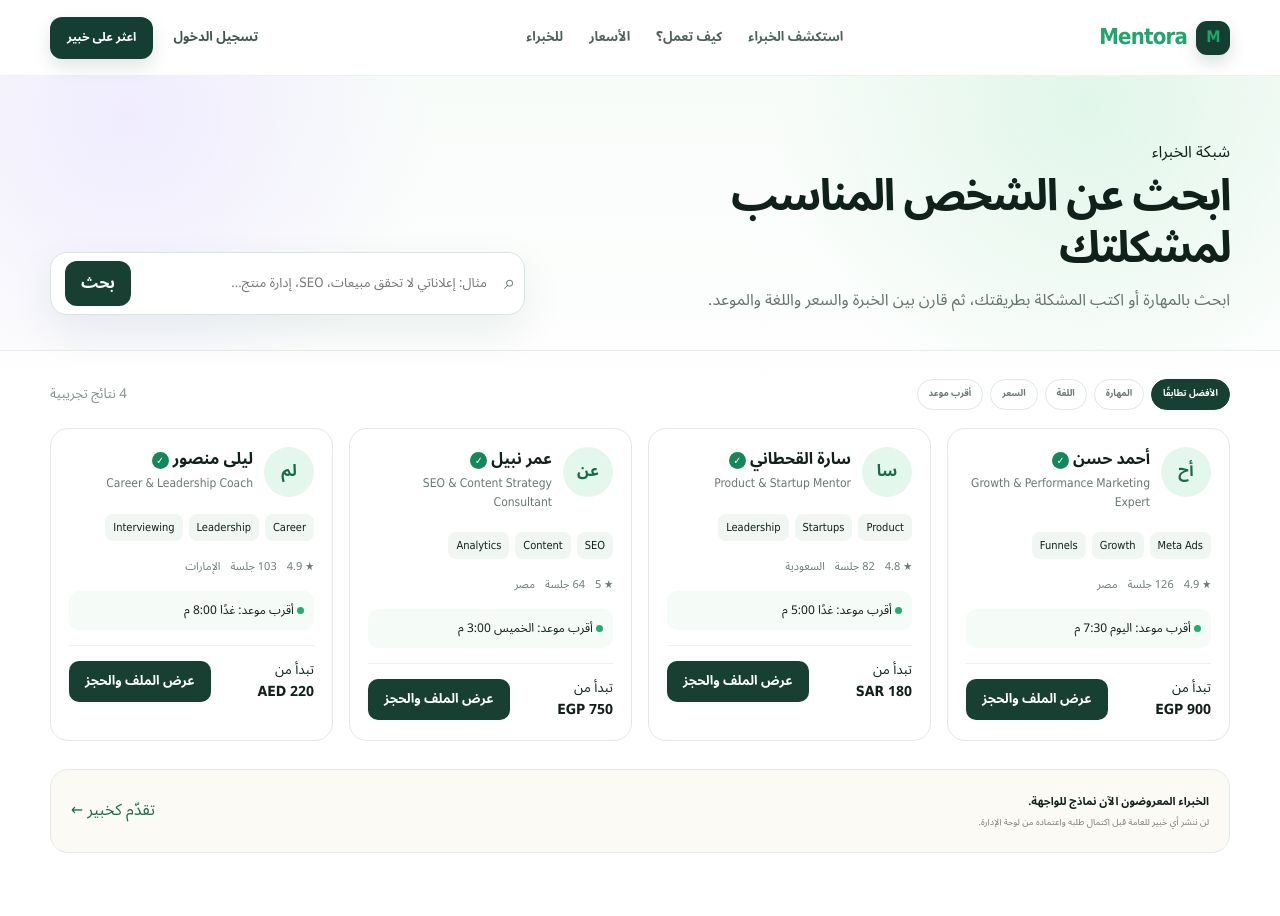
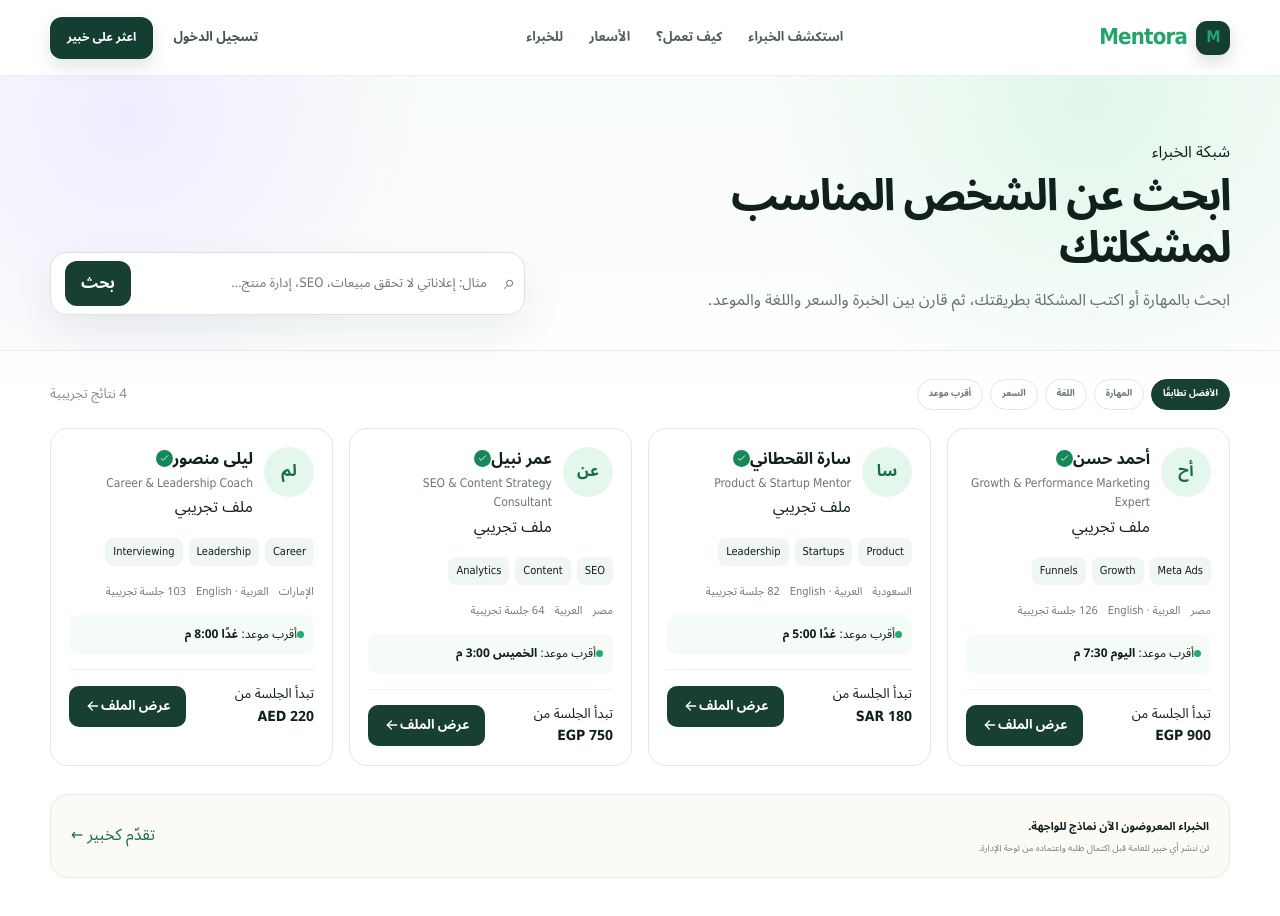
Before and after one commit to AhmedZakaria14/mentora, a Next.js app: page /explore in a window 1280 px wide. Shown: the top 916 px of the page. Built offline with nearby package versions, Linux system fonts and the light colour scheme.

Commit message:
Upgrade expert discovery cards

```diff
--- a/src/components/MentorCard.tsx
+++ b/src/components/MentorCard.tsx
@@ -1,13 +1,43 @@
 import Link from "next/link";
 import type { MentorCard as Mentor } from "@/lib/types";
+import { UiIcon } from "@/components/UiIcon";
 
 export function MentorCard({ mentor }: { mentor: Mentor }) {
   const initials = mentor.name.split(" ").map((n) => n[0]).join("").slice(0, 2);
-  return <article className="mentorCard">
-    <div className="mentorTop"><div className="avatar">{initials}</div><div><div className="mentorName">{mentor.name} {mentor.verified && <span className="verified">✓</span>}</div><p>{mentor.headline}</p></div></div>
-    <div className="skillRow">{mentor.skills.slice(0,3).map(skill => <span key={skill}>{skill}</span>)}</div>
-    <div className="mentorMeta"><span>★ {mentor.rating}</span><span>{mentor.sessions} جلسة</span><span>{mentor.country}</span></div>
-    <div className="availability"><span className="dot"/> أقرب موعد: {mentor.nextAvailable}</div>
-    <div className="mentorBottom"><div><small>تبدأ من</small><strong>{mentor.priceFrom} {mentor.currency}</strong></div><Link className="btn small" href={`/mentors/${mentor.slug}`}>عرض الملف والحجز</Link></div>
-  </article>
+
+  return (
+    <article className="mentorCard resultExpertCard">
+      <div className="mentorTop resultExpertTop">
+        <div className="avatar resultAvatar">{initials}</div>
+        <div className="resultIdentity">
+          <div className="mentorName">
+            {mentor.name}
+            {mentor.verified ? <span className="verified resultVerified"><UiIcon name="check" size={11}/></span> : null}
+          </div>
+          <p>{mentor.headline}</p>
+          <span className="demoInline">ملف تجريبي</span>
+        </div>
+      </div>
+
+      <div className="skillRow resultSkills">
+        {mentor.skills.slice(0, 3).map((skill) => <span key={skill}>{skill}</span>)}
+      </div>
+
+      <div className="mentorMeta resultMeta">
+        <span>{mentor.country}</span>
+        <span>{mentor.languages.slice(0,2).join(" · ")}</span>
+        <span>{mentor.sessions} جلسة تجريبية</span>
+      </div>
+
+      <div className="availability resultAvailability">
+        <span className="dot" />
+        <span>أقرب موعد: <b>{mentor.nextAvailable}</b></span>
+      </div>
+
+      <div className="mentorBottom resultBottom">
+        <div><small>تبدأ الجلسة من</small><strong>{mentor.priceFrom} {mentor.currency}</strong></div>
+        <Link className="btn small resultCta" href={`/mentors/${mentor.slug}`}>عرض الملف <UiIcon name="arrow" size={16}/></Link>
+      </div>
+    </article>
+  );
 }
```
